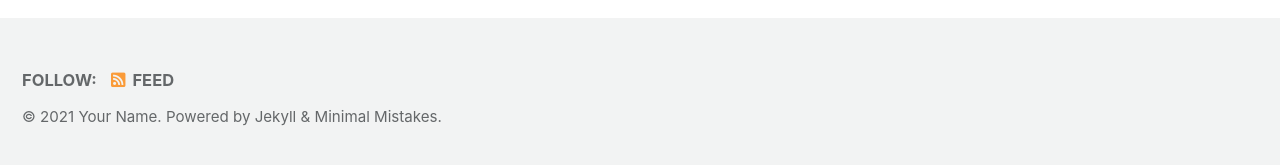
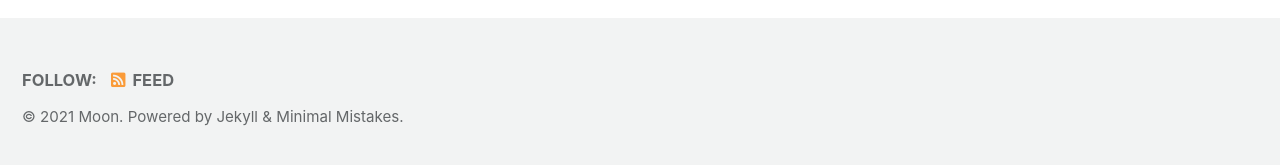
Before and after one commit to wmoon76/wmoon76.github.io, a Jekyll site: the page built from index.html, in a window 1280 px wide. Shown: the part 727-892 px from the top of the page. Built offline with Jekyll 4.4.1, drawn with Linux system fonts in a browser that asks for light colours; cached includes are drawn as plain includes; the list of posts is cut into pages by our own code.

Commit message:
Update _config.yml

```diff
--- a/_config.yml
+++ b/_config.yml
@@ -19,9 +19,9 @@ locale                   : "en-US"
 title                    : "Site Title"
 title_separator          : "-"
 subtitle                 : # site tagline that appears below site title in masthead
-name                     : "Your Name"
+name                     : "Moon"
 description              : "An amazing website."
-url                      : # the base hostname & protocol for your site e.g. "https://mmistakes.github.io"
+url                      : "https://wmoon76.github.io"# the base hostname & protocol for your site e.g.
 baseurl                  : # the subpath of your site, e.g. "/blog"
 repository               : # GitHub username/repo-name e.g. "mmistakes/minimal-mistakes"
 teaser                   : # path of fallback teaser image, e.g. "/assets/images/500x300.png"
```
